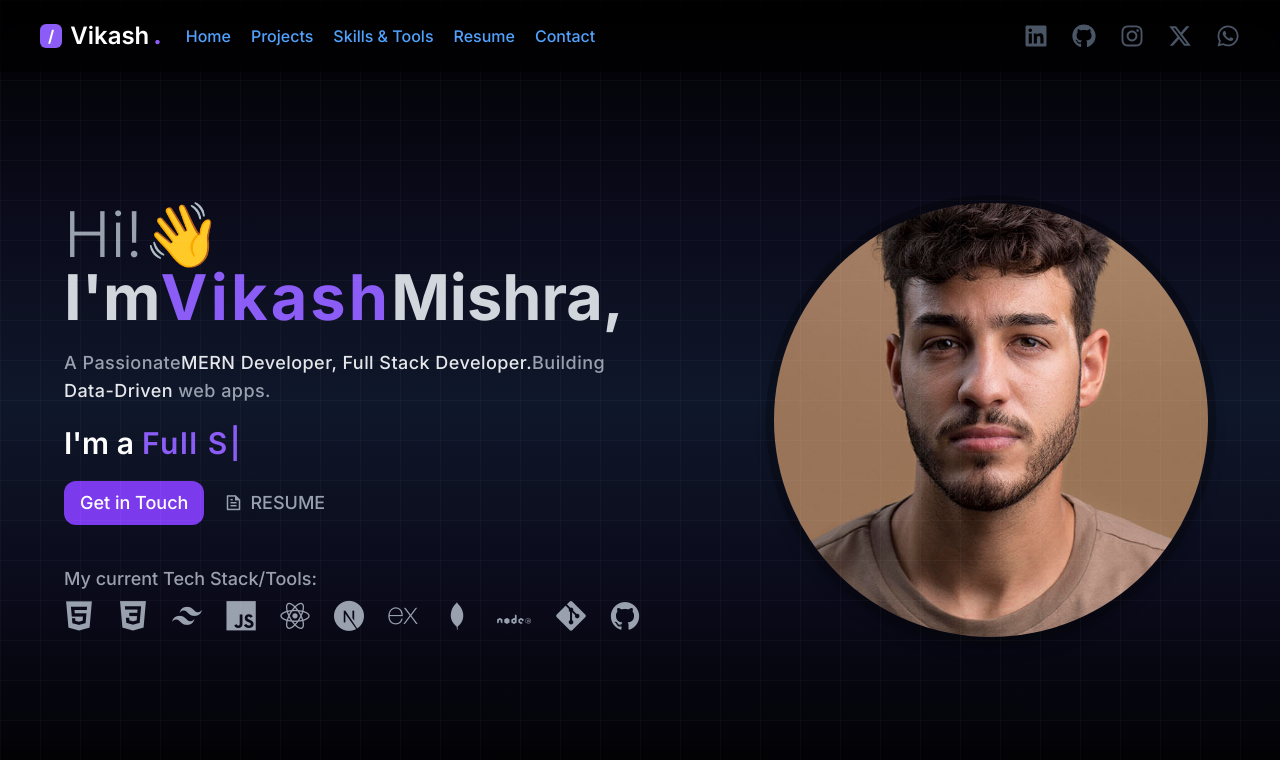
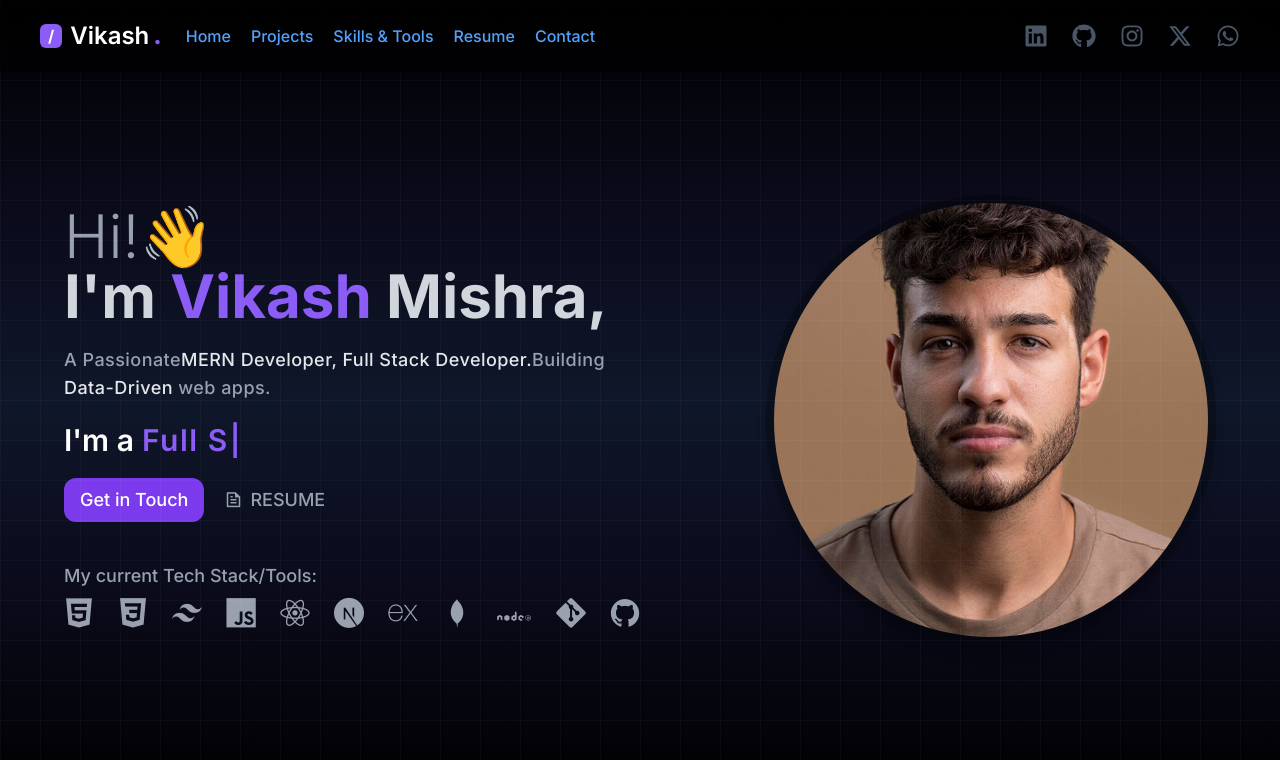
Before and after one commit to Vikash-Mishra06/portfolio-1, a Next.js app: page / in a window 1280 px wide. Shown: the top 760 px of the page. Built offline with nearby package versions, Linux system fonts and the light colour scheme.

Commit message:
sixth commit

```diff
--- a/components/Home/Hero/Hero.tsx
+++ b/components/Home/Hero/Hero.tsx
@@ -16,9 +16,9 @@ const Hero = () => {
       <div className="grid grid-cols-1 md:grid-cols-2 gap-5 items-center max-w-6xl w-full">
         {/* LEFT SIDE - Text Content */}
         <div className="text-center md:text-left gap-6">
-          <h1 className="text-2xl sm:text-4xl md:text-5xl lg:text-6xl xl:text-[63px] font-bold  text-gray-300">
+          <h1 className="text-2xl sm:text-4xl md:text-5xl lg:text-6xl xl:text-[60px] font-bold  text-gray-300">
             <span className="text-gray-400 font-light ">Hi!👋</span>
-            <br /> I'm<span className="text-[#8b5cf6] tracking-wider">Vikash</span>Mishra,
+            <br /> I'm <span className="text-[#8b5cf6]">Vikash </span>Mishra,
             <br /><p className="mt-5 text-lg font-medium text-gray-400 tracking-wide">A Passionate
               <span className="text-gray-200 ">
                 MERN Developer, Full Stack Developer.
--- a/components/TechStack.tsx
+++ b/components/TechStack.tsx
@@ -1,7 +1,7 @@
 // components/TechStack.tsx
 export default function TechStack() {
   return (
-    <div className="flex gap-6 text-3xl text-gray-400">
+    <div className="flex gap-6 text-3xl text-gray-400 transition-all ">
       <i className="devicon-html5-plain hover:text-orange-500"></i>
       <i className=" devicon-css3-plain hover:text-blue-500"></i>
       <i className="devicon-tailwindcss-plain hover:text-blue-400"></i>
```
Also changed, not shown: app/globals.css (indentation only).
